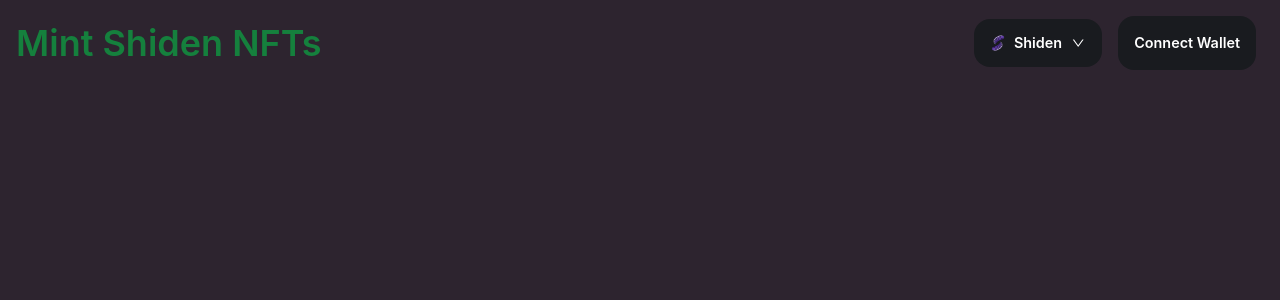
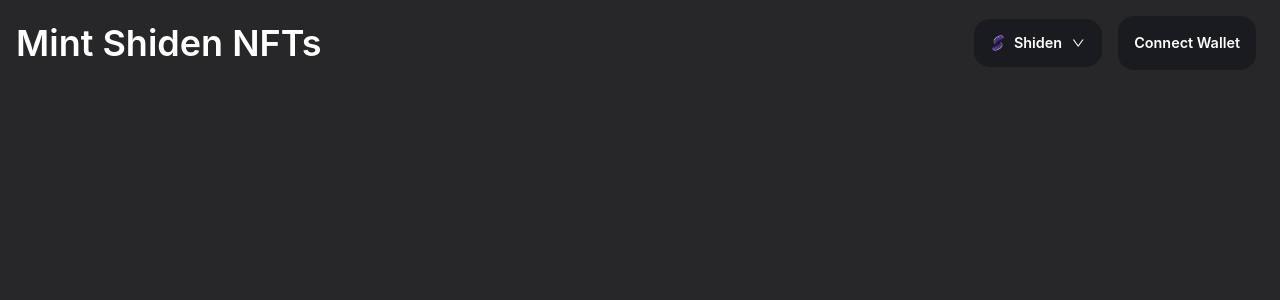
Before and after one commit to tnkshuuhei/psp34-nfts, a Next.js app: page / in a window 1280 px wide. Shown: the top 300 px of the page. Built offline with nearby package versions, Linux system fonts and the light colour scheme.

Commit message:
update background

```diff
--- a/components/Header.js
+++ b/components/Header.js
@@ -3,11 +3,11 @@
 import { AiOutlineDown } from 'react-icons/ai'
 import Shiden from '../assets/Shiden.png'
 import { ConnectContext } from '../context/ConnectProvider'
-//import { Identicon } from '@polkadot/react-identicon'
+import { Identicon } from '@polkadot/react-identicon'
 
 const style = {
-	wrapper: `h-screen max-h-screen h-min-screen w-screen bg-[#2D242F] text-white select-none flex flex-col justify-between`,
-	title: 'text-4xl text-green-700 text-center font-semibold',
+	wrapper: `h-screen max-h-screen h-min-screen w-screen bg-zinc-800 text-white select-none flex flex-col justify-between`,
+	title: 'text-4xl text-white-700 text-center font-semibold',
 	headwrapper: `p-4 w-screen flex justify-between items-center`,
 	headerLogo: `flex w-1/4 items-center justify-start`,
 	buttonsContainer: `flex w-1/4 justify-end items-center`,
@@ -34,13 +34,11 @@
 					{currentAccount ? (
 						<div className={`${style.button} ${style.buttonPadding}`}>
 							<div className={style.buttonIconContainer}>
-								{/**
 								<Identicon
 									value={currentAccount.address}
 									size={20}
 									theme={'polkadot'}
 								/>
-								 */}
 							</div>
 							<div className={style.buttonTextContainer}>{currentAccount.meta.name}</div>
 						</div>
```
